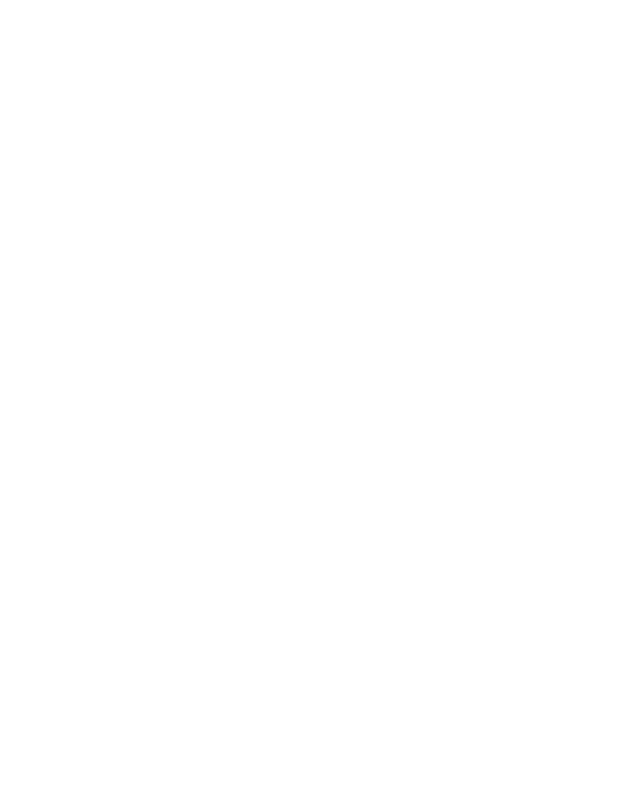
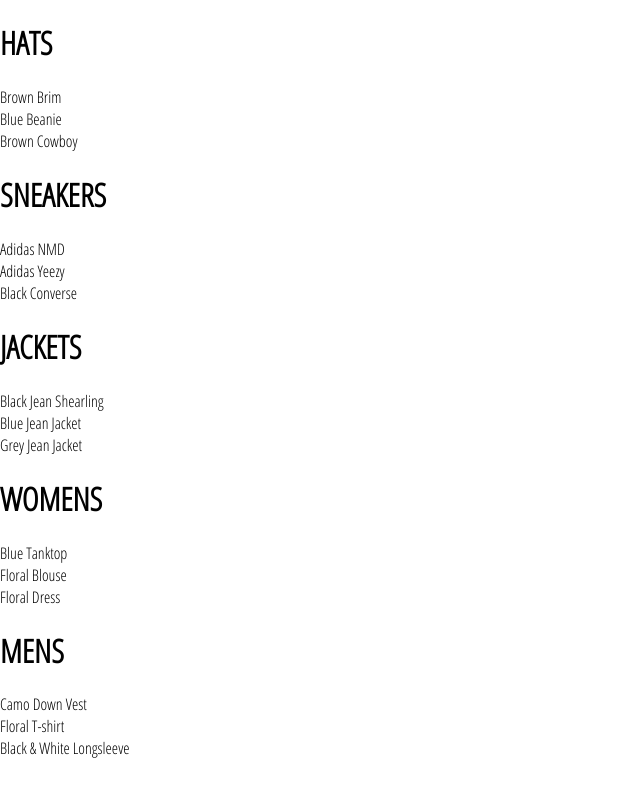
Before and after one commit to tajahouse/crwn-clothing, a React (Create React App) app: page /shop in a window 1280 px wide. Shown: the top 796 px of the page, without its empty margins (0-640 px from the left). Built offline with nearby package versions, Linux system fonts and the light colour scheme.

Commit message:
Created preview collection page. Added items on page

```diff
--- a/src/App.js
+++ b/src/App.js
@@ -2,6 +2,7 @@
 import {Link, Route, Switch} from "react-router-dom";
 import './App.css';
 import HomePage from "./pages/homepage/homepage.component";
+import ShopPage from "./pages/shop/shop.component"
 
 
   const HatsPage = (props) =>{
@@ -18,6 +19,7 @@
     <div>
       <Switch>
         <Route path="/hats" component={HatsPage} />
+        <Route path="/shop" component={ShopPage} />
         <Route exact path="/" component={HomePage} />
       </Switch>
 
--- a/src/components/menu-item/menu-item.component.jsx
+++ b/src/components/menu-item/menu-item.component.jsx
@@ -3,8 +3,7 @@
 import { withRouter } from "react-router-dom";
 
 
-const MenuItem =({ title, imageUrl, size,history, linkUrl, match }, props)=>{
-    console.log(title, props)
+const MenuItem =({ title, imageUrl, size,history, linkUrl, match })=>{
     return(
     <div onClick={()=> history.push(`${match.url}${linkUrl}`)}
     className={`${size} menu-item`}
--- /dev/null
+++ b/src/pages/preview-collection/preview-collection.component.jsx
@@ -0,0 +1,18 @@
+import React from "react";
+import "./preview-collection.styles.scss";
+
+const PreviewCollection = ({ title, items }) =>{
+ return (
+
+ <div className="preview-collection">
+        <h1 className='title'> {title.toUpperCase()} </h1>
+        <div className="preview">
+            {items
+            .filter((item, idx) => idx < 3 )
+            .map(item =>(
+                <div key={ item.id }>{ item.name }</div>
+            ))}
+        </div>
+    </div>)
+}
+export default PreviewCollection;
--- /dev/null
+++ b/src/pages/shop/shop.component.jsx
@@ -0,0 +1,27 @@
+import React from 'react';
+import { SHOP_DATA } from "./shop.data";
+import PreviewCollection from "../preview-collection/preview-collection.component"
+
+class ShopPage extends React.Component{
+    constructor(props){
+        const data = SHOP_DATA;
+
+        super(props);
+        this.state= {
+            collections: data
+        };
+    }
+    render(){
+        const {collections} = this.state
+        return( <div className="shop-page">
+            {
+                collections.map(({ id, ...otherCollectionProps }) =>(
+                    <PreviewCollection key={id} {...otherCollectionProps} />
+                ))
+            }
+        </div>
+        )
+    }
+}
+
+export default ShopPage;
--- /dev/null
+++ b/src/pages/shop/shop.data.jsx
@@ -0,0 +1,247 @@
+export const SHOP_DATA = [
+    {
+      id: 1,
+      title: 'Hats',
+      routeName: 'hats',
+      items: [
+        {
+          id: 1,
+          name: 'Brown Brim',
+          imageUrl: 'https://i.ibb.co/ZYW3VTp/brown-brim.png',
+          price: 25
+        },
+        {
+          id: 2,
+          name: 'Blue Beanie',
+          imageUrl: 'https://i.ibb.co/ypkgK0X/blue-beanie.png',
+          price: 18
+        },
+        {
+          id: 3,
+          name: 'Brown Cowboy',
+          imageUrl: 'https://i.ibb.co/QdJwgmp/brown-cowboy.png',
+          price: 35
+        },
+        {
+          id: 4,
+          name: 'Grey Brim',
+          imageUrl: 'https://i.ibb.co/RjBLWxB/grey-brim.png',
+          price: 25
+        },
+        {
+          id: 5,
+          name: 'Green Beanie',
+          imageUrl: 'https://i.ibb.co/YTjW3vF/green-beanie.png',
+          price: 18
+        },
+        {
+          id: 6,
+          name: 'Palm Tree Cap',
+          imageUrl: 'https://i.ibb.co/rKBDvJX/palm-tree-cap.png',
+          price: 14
+        },
+        {
+          id: 7,
+          name: 'Red Beanie',
+          imageUrl: 'https://i.ibb.co/bLB646Z/red-beanie.png',
+          price: 18
+        },
+        {
+          id: 8,
+          name: 'Wolf Cap',
+          imageUrl: 'https://i.ibb.co/1f2nWMM/wolf-cap.png',
+          price: 14
+        },
+        {
+          id: 9,
+          name: 'Blue Snapback',
+          imageUrl: 'https://i.ibb.co/X2VJP2W/blue-snapback.png',
+          price: 16
+        }
+      ]
+    },
+    {
+      id: 2,
+      title: 'Sneakers',
+      routeName: 'sneakers',
+      items: [
+        {
+          id: 1,
+          name: 'Adidas NMD',
+          imageUrl: 'https://i.ibb.co/0s3pdnc/adidas-nmd.png',
+          price: 220
+        },
+        {
+          id: 2,
+          name: 'Adidas Yeezy',
+          imageUrl: 'https://i.ibb.co/dJbG1cT/yeezy.png',
+          price: 280
+        },
+        {
+          id: 3,
+          name: 'Black Converse',
+          imageUrl: 'https://i.ibb.co/bPmVXyP/black-converse.png',
+          price: 110
+        },
+        {
+          id: 4,
+          name: 'Nike White AirForce',
+          imageUrl: 'https://i.ibb.co/1RcFPk0/white-nike-high-tops.png',
+          price: 160
+        },
+        {
+          id: 5,
+          name: 'Nike Red High Tops',
+          imageUrl: 'https://i.ibb.co/QcvzydB/nikes-red.png',
+          price: 160
+        },
+        {
+          id: 6,
+          name: 'Nike Brown High Tops',
+          imageUrl: 'https://i.ibb.co/fMTV342/nike-brown.png',
+          price: 160
+        },
+        {
+          id: 7,
+          name: 'Air Jordan Limited',
+          imageUrl: 'https://i.ibb.co/w4k6Ws9/nike-funky.png',
+          price: 190
+        },
+        {
+          id: 8,
+          name: 'Timberlands',
+          imageUrl: 'https://i.ibb.co/Mhh6wBg/timberlands.png',
+          price: 200
+        }
+      ]
+    },
+    {
+      id: 3,
+      title: 'Jackets',
+      routeName: 'jackets',
+      items: [
+        {
+          id: 1,
+          name: 'Black Jean Shearling',
+          imageUrl: 'https://i.ibb.co/XzcwL5s/black-shearling.png',
+          price: 125
+        },
+        {
+          id: 2,
+          name: 'Blue Jean Jacket',
+          imageUrl: 'https://i.ibb.co/mJS6vz0/blue-jean-jacket.png',
+          price: 90
+        },
+        {
+          id: 3,
+          name: 'Grey Jean Jacket',
+          imageUrl: 'https://i.ibb.co/N71k1ML/grey-jean-jacket.png',
+          price: 90
+        },
+        {
+          id: 4,
+          name: 'Brown Shearling',
+          imageUrl: 'https://i.ibb.co/s96FpdP/brown-shearling.png',
+          price: 165
+        },
+        {
+          id: 5,
+          name: 'Tan Trench',
+          imageUrl: 'https://i.ibb.co/M6hHc3F/brown-trench.png',
+          price: 185
+        }
+      ]
+    },
+    {
+      id: 4,
+      title: 'Womens',
+      routeName: 'womens',
+      items: [
+        {
+          id: 1,
+          name: 'Blue Tanktop',
+          imageUrl: 'https://i.ibb.co/7CQVJNm/blue-tank.png',
+          price: 25
+        },
+        {
+          id: 2,
+          name: 'Floral Blouse',
+          imageUrl: 'https://i.ibb.co/4W2DGKm/floral-blouse.png',
+          price: 20
+        },
+        {
+          id: 3,
+          name: 'Floral Dress',
+          imageUrl: 'https://i.ibb.co/KV18Ysr/floral-skirt.png',
+          price: 80
+        },
+        {
+          id: 4,
+          name: 'Red Dots Dress',
+          imageUrl: 'https://i.ibb.co/N3BN1bh/red-polka-dot-dress.png',
+          price: 80
+        },
+        {
+          id: 5,
+          name: 'Striped Sweater',
+          imageUrl: 'https://i.ibb.co/KmSkMbH/striped-sweater.png',
+          price: 45
+        },
+        {
+          id: 6,
+          name: 'Yellow Track Suit',
+          imageUrl: 'https://i.ibb.co/v1cvwNf/yellow-track-suit.png',
+          price: 135
+        },
+        {
+          id: 7,
+          name: 'White Blouse',
+          imageUrl: 'https://i.ibb.co/qBcrsJg/white-vest.png',
+          price: 20
+        }
+      ]
+    },
+    {
+      id: 5,
+      title: 'Mens',
+      routeName: 'mens',
+      items: [
+        {
+          id: 1,
+          name: 'Camo Down Vest',
+          imageUrl: 'https://i.ibb.co/xJS0T3Y/camo-vest.png',
+          price: 325
+        },
+        {
+          id: 2,
+          name: 'Floral T-shirt',
+          imageUrl: 'https://i.ibb.co/qMQ75QZ/floral-shirt.png',
+          price: 20
+        },
+        {
+          id: 3,
+          name: 'Black & White Longsleeve',
+          imageUrl: 'https://i.ibb.co/55z32tw/long-sleeve.png',
+          price: 25
+        },
+        {
+          id: 4,
+          name: 'Pink T-shirt',
+          imageUrl: 'https://i.ibb.co/RvwnBL8/pink-shirt.png',
+          price: 25
+        },
+        {
+          id: 5,
+          name: 'Jean Long Sleeve',
+          imageUrl: 'https://i.ibb.co/VpW4x5t/roll-up-jean-shirt.png',
+          price: 40
+        },
+        {
+          id: 6,
+          name: 'Burgundy T-shirt',
+          imageUrl: 'https://i.ibb.co/mh3VM1f/polka-dot-shirt.png',
+          price: 25
+        }
+      ]
+    }
+  ]
```
Also changed, not shown: src/pages/preview-collection/preview-collection.styles.scss (added).
